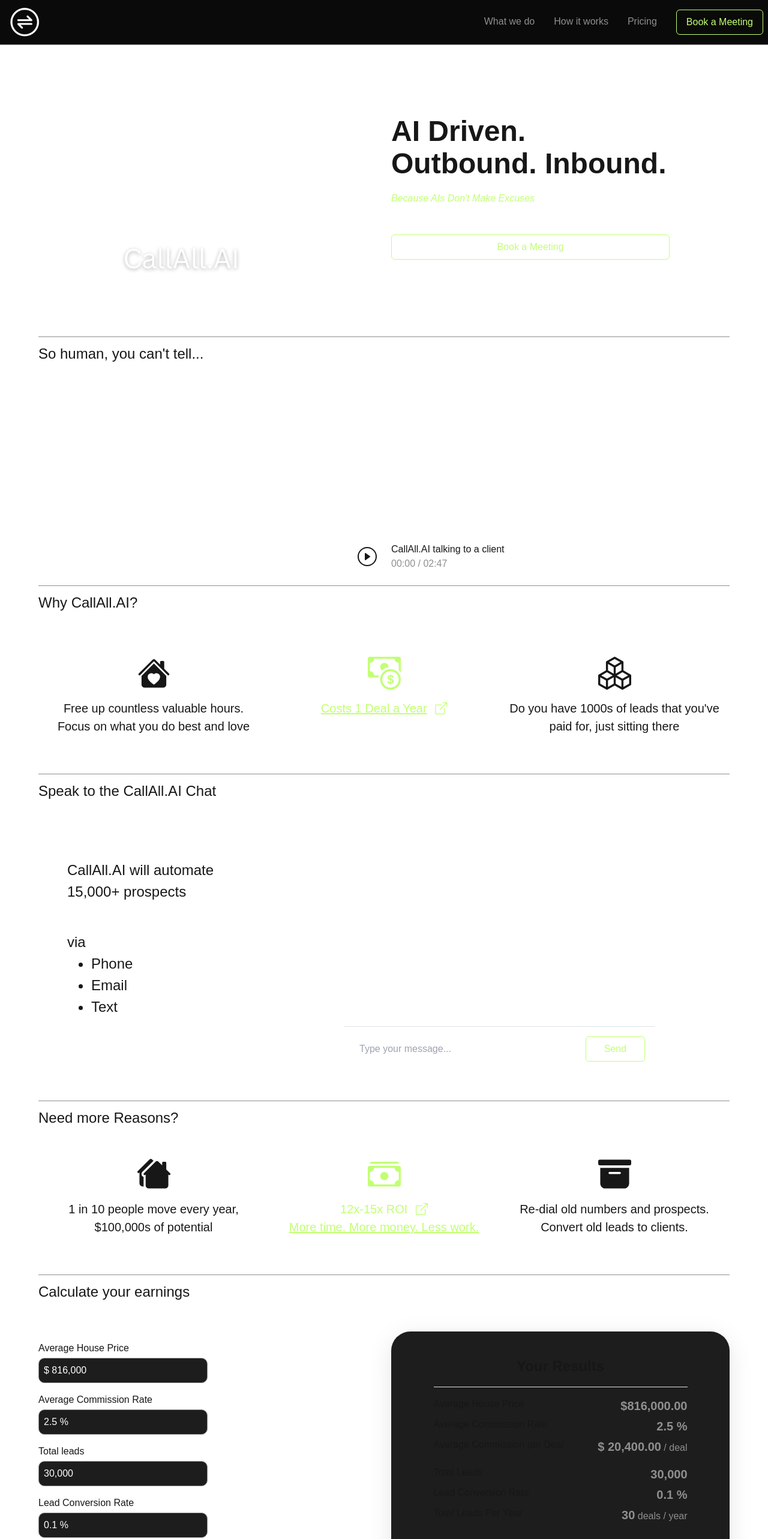
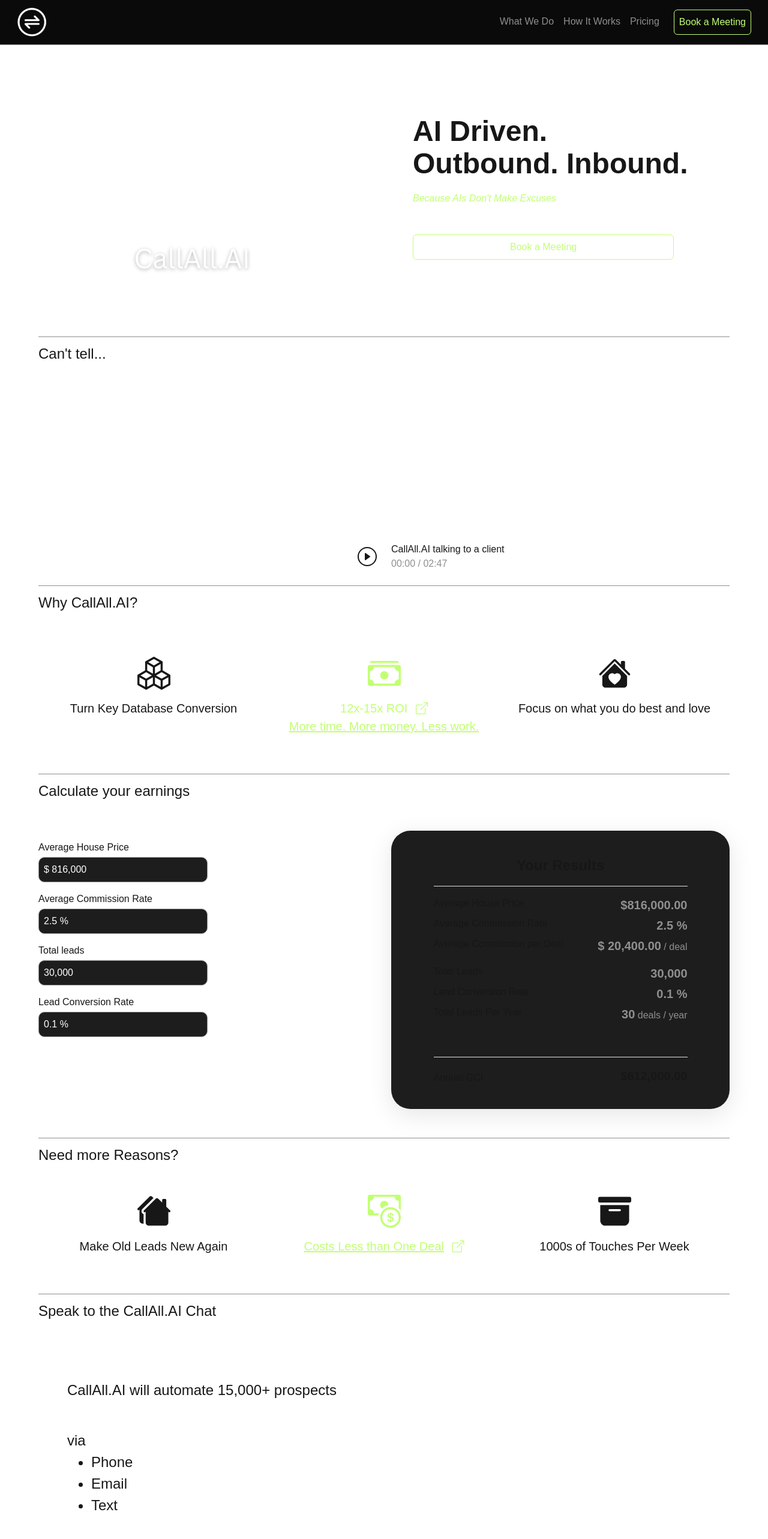
Before and after one commit to aditya-s3n/callall_website, a Next.js app: page / in a window 1280 px wide. Shown: the top 2566 px of the page at 60% size. Built offline with nearby package versions, Linux system fonts and the light colour scheme.

Commit message:
mobile ui

```diff
--- a/src/app/components/Calculator.tsx
+++ b/src/app/components/Calculator.tsx
@@ -35,10 +35,10 @@
     }
 
     return (
-        <div className='row my-5'>
+        <div className='row my-5 row-cols-1 row-cols-md-2'>
 
-            <div className='col mb-5'>
-                <div className='mt-3'>
+            <div className='col mb-5 text-center text-md-start'>
+                <div className='mt-3 '>
                     <p className='mb-1'>Average House Price</p>
                     <NumericFormat
                         onValueChange={(value) => {
@@ -99,40 +99,69 @@
             <div className='calc-container w-100 py-3'>
                 <p className='fs-4 py-3 border-bottom w-75 m-auto pt-4 fw-bold'>Your Results</p>
 
-                    <div className='d-flex justify-content-between w-75 m-auto mt-3'>
+                <div className='d-flex flex-column flex-md-row justify-content-between w-75 m-auto mt-3'>
                 <p>Average House Price</p>
-                        <p className='header-link nav-link'><span className='fs-5 fw-bold'>${housePrice.toFixed(2).replace(/(\d)(?=(\d{3})+(?!\d))/g, '$1,')}</span></p>
-                    </div>
-                    <div className='d-flex justify-content-between w-75 m-auto mt-1'>
-                        <p>Average Commission Rate</p>
-                        <p className='header-link nav-link'><span className='fs-5 fw-bold'>{commissionRate.toLocaleString()} %</span></p>
-                    </div>
-                    <div className='d-flex justify-content-between w-75 m-auto mt-1'>
-                        <p>Average Commission per Deal</p>
-                        <p className='header-link nav-link'><span className='fs-5 fw-bold'>$ {totalCommission.toFixed(2).replace(/(\d)(?=(\d{3})+(?!\d))/g, '$1,')}</span> / deal</p>
+                <p className='header-link nav-link'>
+                    <span className='fs-5 fw-bold'>
+                    ${housePrice.toFixed(2).replace(/(\d)(?=(\d{3})+(?!\d))/g, '$1,')}
+                    </span>
+                </p>
                 </div>
 
-                    <div className='d-flex justify-content-between w-75 m-auto mt-3'>
-                        <p>Total Leads</p>
-                        <p className='header-link nav-link'><span className='fs-5 fw-bold'>{totalLeads.toLocaleString()}</span></p>
-                    </div>
-                    <div className='d-flex justify-content-between w-75 m-auto mt-1'>
-                        <p>Lead Conversion Rate</p>
-                        <p className='header-link nav-link'><span className='fs-5 fw-bold'>{leadConversion.toLocaleString()} %</span></p>
-                    </div>
-                    <div className='d-flex justify-content-between w-75 m-auto mt-1'>
-                        <p>Total Leads Per Year</p>
-                        <p className='header-link nav-link'><span className='fs-5 fw-bold'>{leads.toLocaleString()}</span> deals / year</p>
+                <div className='d-flex flex-column flex-md-row justify-content-between w-75 m-auto mt-1'>
+                <p>Average Commission Rate</p>
+                <p className='header-link nav-link'>
+                    <span className='fs-5 fw-bold'>
+                    {commissionRate.toLocaleString()} %
+                    </span>
+                </p>
                 </div>
 
-                    <div className='d-flex justify-content-between w-75 m-auto border-top pb-4 pt-3 align-items-end gci-container'>
-                        <p>Annual GCI</p>
-                        <p className='fs-5 fw-bold'>${gci.toFixed(2).replace(/(\d)(?=(\d{3})+(?!\d))/g, '$1,')}</p>
+                <div className='d-flex flex-column flex-md-row justify-content-between w-75 m-auto mt-1'>
+                <p>Average Commission per Deal</p>
+                <p className='header-link nav-link'>
+                    <span className='fs-5 fw-bold'>
+                    $ {totalCommission.toFixed(2).replace(/(\d)(?=(\d{3})+(?!\d))/g, '$1,')}
+                    </span> / deal
+                </p>
+                </div>
+
+                <div className='d-flex flex-column flex-md-row justify-content-between w-75 m-auto mt-3'>
+                <p>Total Leads</p>
+                <p className='header-link nav-link'>
+                    <span className='fs-5 fw-bold'>
+                    {totalLeads.toLocaleString()}
+                    </span>
+                </p>
+                </div>
+
+                <div className='d-flex flex-column flex-md-row justify-content-between w-75 m-auto mt-1'>
+                <p>Lead Conversion Rate</p>
+                <p className='header-link nav-link'>
+                    <span className='fs-5 fw-bold'>
+                    {leadConversion.toLocaleString()} %
+                    </span>
+                </p>
+                </div>
+
+                <div className='d-flex flex-column flex-md-row justify-content-between w-75 m-auto mt-1'>
+                <p>Total Leads Per Year</p>
+                <p className='header-link nav-link'>
+                    <span className='fs-5 fw-bold'>
+                    {leads.toLocaleString()}
+                    </span> deals / year
+                </p>
+                </div>
+
+                <div className='d-flex flex-column flex-md-row justify-content-between w-75 m-auto border-top pb-4 pt-3 align-items-center align-items-md-end gci-container'>                <p>Annual GCI</p>
+                    <p className='fs-5 fw-bold'>
+                        ${gci.toFixed(2).replace(/(\d)(?=(\d{3})+(?!\d))/g, '$1,')}
+                    </p>
                 </div>
             </div>
 
+            </div>
 
-            </div>
 
         </div>
     )
--- a/src/app/components/Header.tsx
+++ b/src/app/components/Header.tsx
@@ -4,8 +4,9 @@
 
 function Header() {
     return (
-        <header className="sticky-top d-flex flex-wrap justify-content-center py-3 mb-4 border-bottom outline-header pe-2 header-background">
-            <a href="/" className="d-flex align-items-center mb-3 mb-md-0 me-md-auto link-body-emphasis text-decoration-none">
+        <nav className="navbar navbar-expand-lg sticky-top py-3 mb-4 border-bottom outline-header pe-2 header-background">
+            <div className="container-fluid">
+                <a href="/" className="navbar-brand d-flex align-items-center  mt-2 mb-3 mb-sm-2 me-md-auto link-body-emphasis text-decoration-none">
 
                     <Image
                         className="ms-3 position-absolute"
@@ -16,13 +17,19 @@
                     />
                 </a>
 
-            <ul className="nav nav-pills">
-                <li className="nav-item"><a href="/whatwedo" className="nav-link header-link" aria-current="page">What we do</a></li>
-                <li className="nav-item"><a href="/howitworks" className="nav-link header-link">How it works</a></li>
+                <button className="navbar-toggler" type="button" data-bs-toggle="collapse" data-bs-target="#navbarSupportedContent" aria-controls="navbarSupportedContent" aria-expanded="false" aria-label="Toggle navigation">
+                    <span className="navbar-toggler-icon"></span>
+                </button>
+                <div className="collapse navbar-collapse me-2" id="navbarSupportedContent">
+                    <ul className="nav nav-pills navbar-nav ms-auto d-flext">
+                        <li className="nav-item"><a href="/whatwedo" className="nav-link header-link" aria-current="page">What We Do</a></li>
+                        <li className="nav-item"><a href="/howitworks" className="nav-link header-link">How It Works</a></li>
                         <li className="nav-item"><a href="/pricing" className="nav-link header-link me-3">Pricing</a></li>
                         <li className="nav-item"><a href="https://cal.com/courtneycarroll/test-callall.ai-phone-appoint" className="btn header-btn nav-link">Book a Meeting</a></li>
                     </ul>
-        </header>
+                </div>
+            </div>
+        </nav>
     )
 }
 
--- a/src/app/css/chat.css
+++ b/src/app/css/chat.css
@@ -1,5 +1,5 @@
 .container-chat {
-    margin: 3rem 7rem;
+  margin: 3rem 0px;
   display: flex;
   flex-direction: column;
   justify-content: center;
@@ -7,6 +7,7 @@
   border: 1px solid;
   border-radius: 10px;
   border-color: white;
+  width: 100%;
 }
 
 .chatWindow {
@@ -78,3 +79,38 @@
 .sendButton:focus {
   outline: none;
 }
+
+/* Mobile adjustments */
+@media (max-width: 768px) {
+  .container-chat {
+    margin: 1rem 0px;
+    justify-content: center;
+  }
+
+  .inputContainer {
+    display: inline;
+    margin: auto;
+  }
+
+  .sendButton {
+    width: 100%;
+    margin-top: 10px;
+  }
+
+  .chatWindow {
+    height: 250px;
+  }
+
+  .messageBubble {
+    max-width: 90%;
+    font-size: 12px;
+  }
+
+  .inputBox {
+    font-size: 14px;
+  }
+
+  .sendButton {
+    padding: 8px 20px;
+  }
+}
--- a/src/app/howitworks/page.tsx
+++ b/src/app/howitworks/page.tsx
@@ -14,7 +14,7 @@
         <div>
             <Header />
 
-            <div className="border-bottom pb-5 row m-0">
+            <div className="border-bottom pb-5 row m-0 row-cols-1 row-cols-md-2">
                 <div className="col">
                     <Image
                         className='m-auto'
--- a/src/app/page.tsx
+++ b/src/app/page.tsx
@@ -26,7 +26,7 @@
       <Header />
 
       <div className='mb-5'>
-          <div className="row m-0">
+        <div className="row m-0 row-cols-1 row-cols-md-2">
           <div className="col mt-5 pt-3 d-flex justify-content-center align-items-center">
             <Image
               className=''
@@ -37,21 +37,34 @@
             />
           </div>
 
-              <div className="col py-5 px-5 mt-5">
+          <div className="col py-5 px-5 mt-5 text-center text-md-start">
             <p className="title-txt fw-semibold lh-1">AI Driven.</p>
             <p className="title-txt fw-semibold lh-sm">Outbound. Inbound.</p>
 
             <p className="sub-title-txt mt-3 mb-5 fst-italic">Because AIs Don&apos;t Make Excuses</p>
 
-                  <a href='https://cal.com/courtneycarroll/test-callall.ai-phone-appoint'><button className="btn header-btn large-btn">Book a Meeting</button></a>
+            <a href='https://cal.com/courtneycarroll/test-callall.ai-phone-appoint'>
+              <button className="btn header-btn large-btn">Book a Meeting</button>
+            </a>
           </div>
         </div>
       </div>
 
 
+
+
       <div className='border-top outline-header section-width m-auto'>
         <div>
-          <p className='section-header'>So human, you can&apos;t tell...</p>
+          <p className='section-header'>Can&apos;t tell...</p>
+        </div>
+
+        <div className='row'>
+          <div className='col'>
+
+          </div>
+
+          <div className='col'></div>
+
         </div>
 
         <div>
@@ -99,82 +112,14 @@
             <p className='section-header mb-4'>Why CallAll.AI?</p>
           </div>
 
-          <div className='row m-0 mb-3'>
-            <div className='col my-5'>
-                <svg xmlns="http://www.w3.org/2000/svg" width="55" height="55" fill="currentColor" className="bi bi-house-heart-fill m-auto" viewBox="0 0 16 16">
-                  <path d="M7.293 1.5a1 1 0 0 1 1.414 0L11 3.793V2.5a.5.5 0 0 1 .5-.5h1a.5.5 0 0 1 .5.5v3.293l2.354 2.353a.5.5 0 0 1-.708.707L8 2.207 1.354 8.853a.5.5 0 1 1-.708-.707z"/>
-                  <path d="m14 9.293-6-6-6 6V13.5A1.5 1.5 0 0 0 3.5 15h9a1.5 1.5 0 0 0 1.5-1.5zm-6-.811c1.664-1.673 5.825 1.254 0 5.018-5.825-3.764-1.664-6.691 0-5.018"/>
-                </svg>
-                <p className='fs-5 mt-3 text-center'>
-                  Free up countless valuable hours. <br></br>
-                  Focus on what you do best and love
-                </p>
-            </div>
-
-            <div className='col my-5'>
-                <svg xmlns="http://www.w3.org/2000/svg" width="55" height="55" fill="currentColor" className="bi bi-cash-coin m-auto secondary-color" viewBox="0 0 16 16">
-                  <path fill-rule="evenodd" d="M11 15a4 4 0 1 0 0-8 4 4 0 0 0 0 8m5-4a5 5 0 1 1-10 0 5 5 0 0 1 10 0"/>
-                  <path d="M9.438 11.944c.047.596.518 1.06 1.363 1.116v.44h.375v-.443c.875-.061 1.386-.529 1.386-1.207 0-.618-.39-.936-1.09-1.1l-.296-.07v-1.2c.376.043.614.248.671.532h.658c-.047-.575-.54-1.024-1.329-1.073V8.5h-.375v.45c-.747.073-1.255.522-1.255 1.158 0 .562.378.92 1.007 1.066l.248.061v1.272c-.384-.058-.639-.27-.696-.563h-.668zm1.36-1.354c-.369-.085-.569-.26-.569-.522 0-.294.216-.514.572-.578v1.1zm.432.746c.449.104.655.272.655.569 0 .339-.257.571-.709.614v-1.195z"/>
-                  <path d="M1 0a1 1 0 0 0-1 1v8a1 1 0 0 0 1 1h4.083q.088-.517.258-1H3a2 2 0 0 0-2-2V3a2 2 0 0 0 2-2h10a2 2 0 0 0 2 2v3.528c.38.34.717.728 1 1.154V1a1 1 0 0 0-1-1z"/>
-                  <path d="M9.998 5.083 10 5a2 2 0 1 0-3.132 1.65 6 6 0 0 1 3.13-1.567"/>
-                </svg>
-                <p className='fs-5 mt-3 text-center secondary-color'>
-                  <a href='/pricing' className=''><u>Costs 1 Deal a Year</u> <i className="bi bi-box-arrow-up-right secondary-color ms-2"></i></a>
-                </p>
-
-            </div>
+          <div className='row m-0 mb-3 row-cols-1 row-cols-md-3'>
 
             <div className='col my-5'>
                 <svg xmlns="http://www.w3.org/2000/svg" width="55" height="55" fill="currentColor" className="bi bi-boxes m-auto" viewBox="0 0 16 16">
                   <path d="M7.752.066a.5.5 0 0 1 .496 0l3.75 2.143a.5.5 0 0 1 .252.434v3.995l3.498 2A.5.5 0 0 1 16 9.07v4.286a.5.5 0 0 1-.252.434l-3.75 2.143a.5.5 0 0 1-.496 0l-3.502-2-3.502 2.001a.5.5 0 0 1-.496 0l-3.75-2.143A.5.5 0 0 1 0 13.357V9.071a.5.5 0 0 1 .252-.434L3.75 6.638V2.643a.5.5 0 0 1 .252-.434zM4.25 7.504 1.508 9.071l2.742 1.567 2.742-1.567zM7.5 9.933l-2.75 1.571v3.134l2.75-1.571zm1 3.134 2.75 1.571v-3.134L8.5 9.933zm.508-3.996 2.742 1.567 2.742-1.567-2.742-1.567zm2.242-2.433V3.504L8.5 5.076V8.21zM7.5 8.21V5.076L4.75 3.504v3.134zM5.258 2.643 8 4.21l2.742-1.567L8 1.076zM15 9.933l-2.75 1.571v3.134L15 13.067zM3.75 14.638v-3.134L1 9.933v3.134z"/>
                 </svg>
                 <p className='fs-5 mt-3 text-center'>
-                  Do you have 1000s of leads that you&apos;ve paid for, just sitting there
-                </p>
-            </div>
-          </div>
-        </FadeIn>
-      </div>
-
-
-      <div className='border-top outline-header section-width m-auto'>
-        <div>
-          <p className='section-header'>Speak to the CallAll.AI Chat</p>
-        </div>
-
-        <div className='row m-0'>
-          <div className='col ps-5'>
-              <p className='fs-4 my-5 pt-5'>CallAll.AI will automate 15,000+ prospects</p>
-
-              <p className='fs-4'>via</p>
-
-              <ul style={{ listStyleType: 'disc', marginLeft: 40 }}>
-                <li className='fs-4'>Phone</li>
-                <li className='fs-4'>Email</li>
-                <li  className='fs-4'>Text</li>
-              </ul>
-          </div>
-
-          <div className='col-8'>
-              <Chat />
-          </div>
-        </div>
-      </div>
-
-      <div className='border-top outline-header section-width m-auto'>
-        <FadeIn className=''>
-          <div>
-            <p className='section-header'>Need more Reasons?</p>
-          </div>
-
-          <div className='row m-0 mb-3'>
-            <div className='col my-5'>
-                <svg xmlns="http://www.w3.org/2000/svg" width="55" height="55" fill="currentColor" className="bi bi-houses-fill m-auto" viewBox="0 0 16 16">
-                    <path d="M7.207 1a1 1 0 0 0-1.414 0L.146 6.646a.5.5 0 0 0 .708.708L1 7.207V12.5A1.5 1.5 0 0 0 2.5 14h.55a2.5 2.5 0 0 1-.05-.5V9.415a1.5 1.5 0 0 1-.56-2.475l5.353-5.354z"/>
-                    <path d="M8.793 2a1 1 0 0 1 1.414 0L12 3.793V2.5a.5.5 0 0 1 .5-.5h1a.5.5 0 0 1 .5.5v3.293l1.854 1.853a.5.5 0 0 1-.708.708L15 8.207V13.5a1.5 1.5 0 0 1-1.5 1.5h-8A1.5 1.5 0 0 1 4 13.5V8.207l-.146.147a.5.5 0 1 1-.708-.708z"/>
-                  </svg>
-                <p className='fs-5 mt-3 text-center'>
-                  1 in 10 people move every year, $100,000s of potential
+                  Turn Key Database Conversion
                 </p>
             </div>
 
@@ -191,18 +136,17 @@
             </div>
 
             <div className='col my-5'>
-                <svg xmlns="http://www.w3.org/2000/svg" width="55" height="55" fill="currentColor" className="bi bi-archive-fill m-auto" viewBox="0 0 16 16">
-                  <path d="M12.643 15C13.979 15 15 13.845 15 12.5V5H1v7.5C1 13.845 2.021 15 3.357 15zM5.5 7h5a.5.5 0 0 1 0 1h-5a.5.5 0 0 1 0-1M.8 1a.8.8 0 0 0-.8.8V3a.8.8 0 0 0 .8.8h14.4A.8.8 0 0 0 16 3V1.8a.8.8 0 0 0-.8-.8z"/>
+                <svg xmlns="http://www.w3.org/2000/svg" width="55" height="55" fill="currentColor" className="bi bi-house-heart-fill m-auto" viewBox="0 0 16 16">
+                  <path d="M7.293 1.5a1 1 0 0 1 1.414 0L11 3.793V2.5a.5.5 0 0 1 .5-.5h1a.5.5 0 0 1 .5.5v3.293l2.354 2.353a.5.5 0 0 1-.708.707L8 2.207 1.354 8.853a.5.5 0 1 1-.708-.707z"/>
+                  <path d="m14 9.293-6-6-6 6V13.5A1.5 1.5 0 0 0 3.5 15h9a1.5 1.5 0 0 0 1.5-1.5zm-6-.811c1.664-1.673 5.825 1.254 0 5.018-5.825-3.764-1.664-6.691 0-5.018"/>
                 </svg>
                 <p className='fs-5 mt-3 text-center'>
-                  Re-dial old numbers and prospects. <br></br>
-                  Convert old leads to clients.
+                  Focus on what you do best and love
                 </p>
             </div>
           </div>
         </FadeIn>
       </div>
-
 
       <div className='border-top outline-header section-width m-auto'>
         <div>
@@ -213,14 +157,80 @@
 
       </div>
 
+      <div className='border-top outline-header section-width m-auto'>
+        <FadeIn className=''>
+          <div>
+            <p className='section-header'>Need more Reasons?</p>
+          </div>
+
+          <div className='row m-0 mb-3 row-cols-1 row-cols-md-3'>
+            <div className='col my-5'>
+                <svg xmlns="http://www.w3.org/2000/svg" width="55" height="55" fill="currentColor" className="bi bi-houses-fill m-auto" viewBox="0 0 16 16">
+                    <path d="M7.207 1a1 1 0 0 0-1.414 0L.146 6.646a.5.5 0 0 0 .708.708L1 7.207V12.5A1.5 1.5 0 0 0 2.5 14h.55a2.5 2.5 0 0 1-.05-.5V9.415a1.5 1.5 0 0 1-.56-2.475l5.353-5.354z"/>
+                    <path d="M8.793 2a1 1 0 0 1 1.414 0L12 3.793V2.5a.5.5 0 0 1 .5-.5h1a.5.5 0 0 1 .5.5v3.293l1.854 1.853a.5.5 0 0 1-.708.708L15 8.207V13.5a1.5 1.5 0 0 1-1.5 1.5h-8A1.5 1.5 0 0 1 4 13.5V8.207l-.146.147a.5.5 0 1 1-.708-.708z"/>
+                  </svg>
+                <p className='fs-5 mt-3 text-center'>
+                  Make Old Leads New Again
+                </p>
+            </div>
+
+            <div className='col my-5'>
+                <svg xmlns="http://www.w3.org/2000/svg" width="55" height="55" fill="currentColor" className="bi bi-cash-coin m-auto secondary-color" viewBox="0 0 16 16">
+                  <path fill-rule="evenodd" d="M11 15a4 4 0 1 0 0-8 4 4 0 0 0 0 8m5-4a5 5 0 1 1-10 0 5 5 0 0 1 10 0"/>
+                  <path d="M9.438 11.944c.047.596.518 1.06 1.363 1.116v.44h.375v-.443c.875-.061 1.386-.529 1.386-1.207 0-.618-.39-.936-1.09-1.1l-.296-.07v-1.2c.376.043.614.248.671.532h.658c-.047-.575-.54-1.024-1.329-1.073V8.5h-.375v.45c-.747.073-1.255.522-1.255 1.158 0 .562.378.92 1.007 1.066l.248.061v1.272c-.384-.058-.639-.27-.696-.563h-.668zm1.36-1.354c-.369-.085-.569-.26-.569-.522 0-.294.216-.514.572-.578v1.1zm.432.746c.449.104.655.272.655.569 0 .339-.257.571-.709.614v-1.195z"/>
+                  <path d="M1 0a1 1 0 0 0-1 1v8a1 1 0 0 0 1 1h4.083q.088-.517.258-1H3a2 2 0 0 0-2-2V3a2 2 0 0 0 2-2h10a2 2 0 0 0 2 2v3.528c.38.34.717.728 1 1.154V1a1 1 0 0 0-1-1z"/>
+                  <path d="M9.998 5.083 10 5a2 2 0 1 0-3.132 1.65 6 6 0 0 1 3.13-1.567"/>
+                </svg>
+                <p className='fs-5 mt-3 text-center secondary-color'>
+                  <a href='/pricing' className=''><u>Costs Less than One Deal</u> <i className="bi bi-box-arrow-up-right secondary-color ms-2"></i></a>
+                </p>
+
+            </div>
+
+            <div className='col my-5'>
+                <svg xmlns="http://www.w3.org/2000/svg" width="55" height="55" fill="currentColor" className="bi bi-archive-fill m-auto" viewBox="0 0 16 16">
+                  <path d="M12.643 15C13.979 15 15 13.845 15 12.5V5H1v7.5C1 13.845 2.021 15 3.357 15zM5.5 7h5a.5.5 0 0 1 0 1h-5a.5.5 0 0 1 0-1M.8 1a.8.8 0 0 0-.8.8V3a.8.8 0 0 0 .8.8h14.4A.8.8 0 0 0 16 3V1.8a.8.8 0 0 0-.8-.8z"/>
+                </svg>
+                <p className='fs-5 mt-3 text-center'>
+                  1000s of Touches Per Week
+                </p>
+            </div>
+          </div>
+        </FadeIn>
+      </div>
+
+      <div className='border-top outline-header section-width m-auto'>
+        <div>
+          <p className='section-header'>Speak to the CallAll.AI Chat</p>
+        </div>
+
+        <div className='row m-0 row-cols-1 row-cols-md-2'>
+          <div className='col ps-5'>
+              <p className='fs-4 my-5 pt-5'>CallAll.AI will automate 15,000+ prospects</p>
+
+              <p className='fs-4'>via</p>
+
+              <ul style={{ listStyleType: 'disc', marginLeft: 40 }}>
+                <li className='fs-4'>Phone</li>
+                <li className='fs-4'>Email</li>
+                <li  className='fs-4'>Text</li>
+              </ul>
+          </div>
+
+          <div className='col'>
+              <Chat />
+          </div>
+        </div>
+      </div>
+
 
       <div className='border-top outline-header section-width m-auto'>
         <div>
           <p className='section-header'>FAQs</p>
         </div>
 
-        <div className='row m-0'>
-          <div className='col-5'>
+        <div className='row m-0 row-cols-1 row-cols-md-2'>
+          <div className='col col-md-5 text-center text-md-start'>
               <p className='fw-bold fs-5 mt-5'>Need some Answers?</p>
               <p className='header-link nav-link'>We&apos;re here to help</p>
 
--- a/src/app/whatwedo/page.tsx
+++ b/src/app/whatwedo/page.tsx
@@ -13,7 +13,7 @@
         <div>
             <Header />
 
-            <div className="border-bottom pb-5 row m-0">
+            <div className="border-bottom pb-5 row m-0 row-cols-1 row-cols-md-2">
                 <div className="col">
                     <Overlay
                         className={"ms-5"}
@@ -24,7 +24,7 @@
 
                 <div className="col">
                     <Image
-                        className=''
+                        className='m-auto'
                         src={logo}
                         width={300}
                         height={300}
```
Also changed, not shown: src/app/components/Footer.tsx (+6 -6 lines), src/app/components/Message.tsx (+5 -5 lines), src/app/css/landing.css (+19 -0 lines), src/app/pricing/page.tsx (+6 -4 lines), src/app/pricing/pricing.css (+8 -0 lines). Lines whose indentation alone changed are shown as unchanged.
